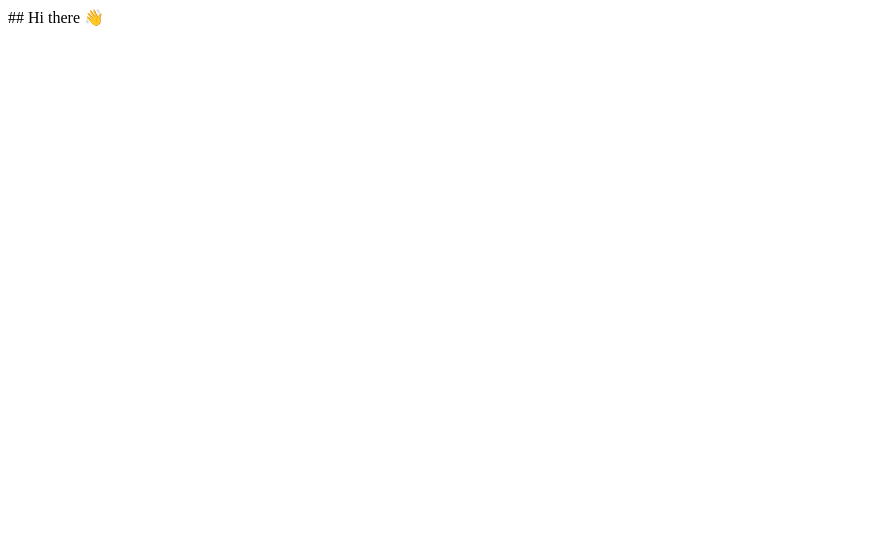
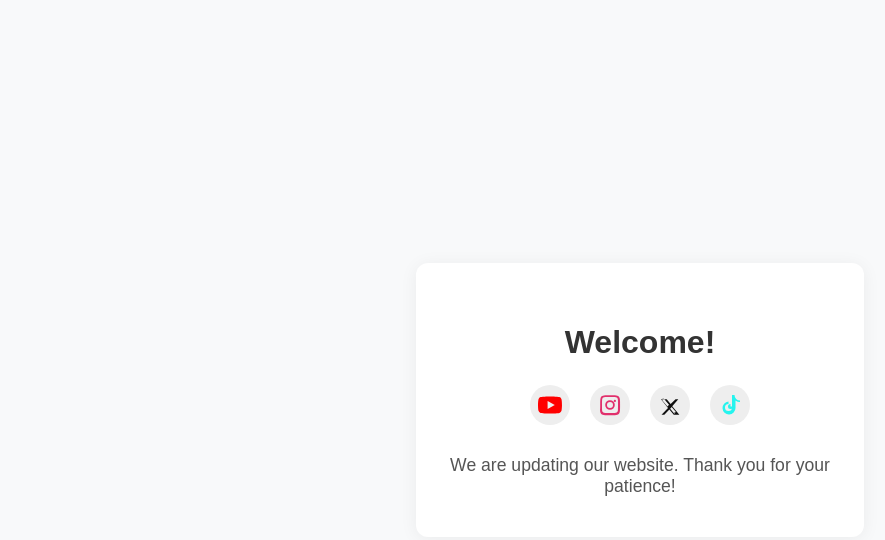
Before and after one commit to dhirendrakushwaha/dhirendrakushwaha, a plain HTML site: page index.html in a window 1280 px wide. Shown: the whole page, without its empty margins (0-885 px from the left). Drawn offline with Linux system fonts and the light colour scheme.

Commit message:
Update index.html

```diff
--- a/index.html
+++ b/index.html
@@ -1,16 +1,101 @@
-## Hi there 👋
-
-<!--
-**dhirendrakushwaha/dhirendrakushwaha** is a ✨ _special_ ✨ repository because its `README.md` (this file) appears on your GitHub profile.
-
-Here are some ideas to get you started:
-
-- 🔭 I’m currently working on ...
-- 🌱 I’m currently learning ...
-- 👯 I’m looking to collaborate on ...
-- 🤔 I’m looking for help with ...
-- 💬 Ask me about ...
-- 📫 How to reach me: ...
-- 😄 Pronouns: ...
-- ⚡ Fun fact: ...
--->
+<!DOCTYPE html>
+<html lang="en">
+<head>
+  <meta charset="UTF-8">
+  <meta name="viewport" content="width=device-width, initial-scale=1">
+  <title>Simple Website - Update Coming Soon</title>
+  <style>
+    body {
+      font-family: Arial, sans-serif;
+      background: #f8f9fa;
+      color: #222;
+      margin: 0;
+      padding: 0;
+      text-align: center;
+      min-height: 100vh;
+      display: flex;
+      flex-direction: column;
+      justify-content: center;
+    }
+    .container {
+      margin: auto;
+      padding: 40px 24px;
+      background: #fff;
+      border-radius: 12px;
+      box-shadow: 0 2px 18px rgba(0,0,0,0.06);
+      max-width: 400px;
+    }
+    h1 {
+      margin-bottom: 20px;
+      font-size: 2rem;
+      color: #333;
+    }
+    .social-links {
+      margin: 24px 0 0 0;
+      display: flex;
+      justify-content: center;
+      gap: 20px;
+    }
+    .social-links a {
+      text-decoration: none;
+      display: inline-block;
+      width: 40px;
+      height: 40px;
+      border-radius: 50%;
+      background: #eee;
+      display: flex;
+      align-items: center;
+      justify-content: center;
+      transition: background 0.2s;
+      font-size: 1.2rem;
+    }
+    .social-links a:hover {
+      background: #ddd;
+    }
+    /* Simple color icon styles */
+    .youtube { color: #ff0000; }
+    .instagram { color: #e1306c; }
+    .x { color: #111; }
+    .tiktok { color: #25f4ee; }
+    .coming-soon {
+      margin-top: 30px;
+      font-size: 1.1rem;
+      color: #555;
+    }
+  </style>
+</head>
+<body>
+  <div class="container">
+    <h1>Welcome!</h1>
+    <div class="social-links">
+      <a href="https://youtube.com/@dheerueditz" target="_blank" title="YouTube" class="youtube" aria-label="YouTube">
+        <!-- YouTube SVG Icon -->
+        <svg width="24" height="24" fill="currentColor" aria-hidden="true" viewBox="0 0 24 24">
+          <path d="M23.5 6.2a2.94 2.94 0 0 0-2.07-2.08C19.18 3.5 12 3.5 12 3.5s-7.18 0-9.43.62A2.94 2.94 0 0 0 .5 6.2C0 8.46 0 12 0 12s0 3.54.5 5.8a2.94 2.94 0 0 0 2.07 2.08C4.82 20.5 12 20.5 12 20.5s7.18 0 9.43-.62a2.94 2.94 0 0 0 2.07-2.08C24 15.54 24 12 24 12s0-3.54-.5-5.8ZM9.6 16.1V7.9l7.2 4.1-7.2 4.1Z"/>
+        </svg>
+      </a>
+      <a href="https://www.instagram.com/dheeruofficial" target="_blank" title="Instagram" class="instagram" aria-label="Instagram">
+        <!-- Instagram SVG Icon -->
+        <svg width="24" height="24" fill="currentColor" aria-hidden="true" viewBox="0 0 24 24">
+          <path d="M12 2.2c3.2 0 3.584.012 4.848.07 1.17.056 1.97.24 2.428.407.577.204.99.448 1.428.887.438.438.683.85.888 1.428.167.457.35 1.258.407 2.427.058 1.265.07 1.648.07 4.848 0 3.2-.012 3.583-.07 4.848-.057 1.17-.24 1.97-.407 2.427a3.022 3.022 0 0 1-.888 1.428 3.022 3.022 0 0 1-1.428.887c-.457.167-1.258.351-2.428.407-1.264.058-1.648.07-4.848.07-3.2 0-3.583-.012-4.848-.07-1.17-.056-1.97-.24-2.427-.407a3.022 3.022 0 0 1-1.428-.887 3.022 3.022 0 0 1-.888-1.428c-.167-.457-.35-1.258-.407-2.427C2.212 15.584 2.2 15.2 2.2 12c0-3.2.012-3.583.07-4.848.057-1.17.24-1.97.407-2.428a3.022 3.022 0 0 1 .888-1.428A3.022 3.022 0 0 1 4.993 2.677c.457-.167 1.258-.35 2.427-.407C8.416 2.212 8.8 2.2 12 2.2Zm0 1.8c-3.167 0-3.52.012-4.762.069-.971.047-1.501.205-1.853.343a1.67 1.67 0 0 0-.964.964c-.139.352-.296.882-.343 1.853C4.012 8.48 4 8.833 4 12c0 3.167.012 3.52.069 4.762.047.971.205 1.501.343 1.853.211.534.43.753.964.964.352.139.882.296 1.853.343C8.48 19.988 8.833 20 12 20c3.167 0 3.52-.012 4.762-.069.971-.047 1.501-.205 1.853-.343a1.67 1.67 0 0 0 .964-.964c.139-.352.296-.882.343-1.853.057-1.242.069-1.595.069-4.762 0-3.167-.012-3.52-.069-4.762-.047-.971-.205-1.501-.343-1.853a1.67 1.67 0 0 0-.964-.964c-.352-.139-.882-.296-1.853-.343C15.52 4.012 15.167 4 12 4Zm0 3.2a4.8 4.8 0 1 1 0 9.6 4.8 4.8 0 0 1 0-9.6Zm0 1.8a3 3 0 1 0 0 6 3 3 0 0 0 0-6Zm6-1.12a1.12 1.12 0 1 1-2.24 0 1.12 1.12 0 0 1 2.24 0Z"/>
+        </svg>
+      </a>
+      <a href="https://x.com/DheeruOfficial1" target="_blank" title="X" class="x" aria-label="X">
+        <!-- X (Twitter) SVG Icon -->
+        <svg width="24" height="24" fill="currentColor" aria-hidden="true" viewBox="0 0 24 24">
+          <path d="M17.53 6.21h2.77l-6.06 6.95 7.13 8.52h-5.61l-4.4-5.28-5.04 5.28H3.54l6.46-6.77L3 6.21h5.71l3.95 4.75zm-.97 13.09h1.54l-4.41-5.29-1.54 1.67 4.41 5.29zM4.4 7.49l5.08 5.98 1.53-1.68-5.07-5.98H4.4z"/>
+        </svg>
+      </a>
+      <a href="https://www.tiktok.com/@dheerueditz" target="_blank" title="TikTok" class="tiktok" aria-label="TikTok">
+        <!-- TikTok SVG Icon -->
+        <svg width="24" height="24" fill="currentColor" aria-hidden="true" viewBox="0 0 24 24">
+          <path d="M16.5 2A5.5 5.5 0 0 0 22 7.5V9a7.5 7.5 0 0 1-4.5-1.5V15a6.5 6.5 0 1 1-7-6.48V11a3.5 3.5 0 1 0 3.5 3.5V2h4Zm-1.5 11.5a2.5 2.5 0 1 1-2.5-2.5v2.5h2.5Z"/>
+        </svg>
+      </a>
+    </div>
+    <div class="coming-soon">
+      We are updating our website. Thank you for your patience!
+    </div>
+  </div>
+</body>
+</html>
```
